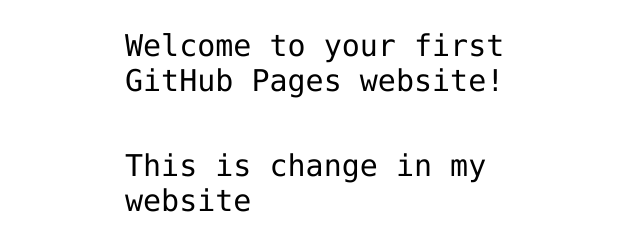
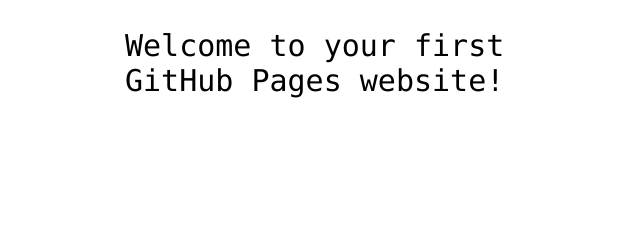
Before and after one commit to lonenatsume/hello-world, a plain HTML site: page index.html in a window 1280 px wide. Shown: the part 360-610 px from the top of the page, without its empty margins (315-955 px from the left). Drawn offline with Linux system fonts and the light colour scheme.

Commit message:
Update index.html

```diff
--- a/index.html
+++ b/index.html
@@ -13,7 +13,7 @@
 
 <!-- Change this code here by copy and pasting your template on line 15 -->
 <p>Welcome to your first GitHub Pages website!</p>
-  <p>This is change in my website </p>
+
 
 </body>
 </html>
```
